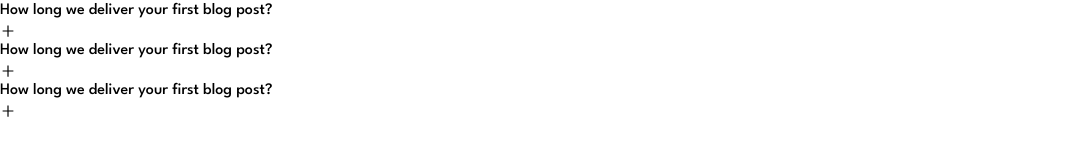
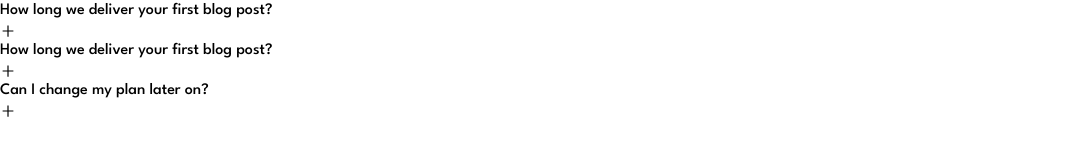
Before and after one commit to sunilhn27/tailwind-responsive-4, a Next.js app: page / in a window 1280 px wide. Shown: the part 5230-5393 px from the top of the page, without its empty margins (0-1081 px from the left). Built offline with nearby package versions, Linux system fonts and the light colour scheme.

Commit message:
Changes in Questions

```diff
--- a/src/Components/Faqs.js
+++ b/src/Components/Faqs.js
@@ -56,7 +56,7 @@ function Faqs() {
 
 
                     <div>
-                        <FAQ questions={"How long we deliver your first blog post?"} answers={"It takes 2-3 weeks to get your first blog post ready. That includes the in-depth research & creation of your monthly content marketing strategy that we do before writing your first blog post,  Ipsum available ."} />
+                        <FAQ questions={"Can I change my plan later on?"} answers={"It takes 2-3 weeks to get your first blog post ready. That includes the in-depth research & creation of your monthly content marketing strategy that we do before writing your first blog post,  Ipsum available ."} />
                     </div>
 
 
```
